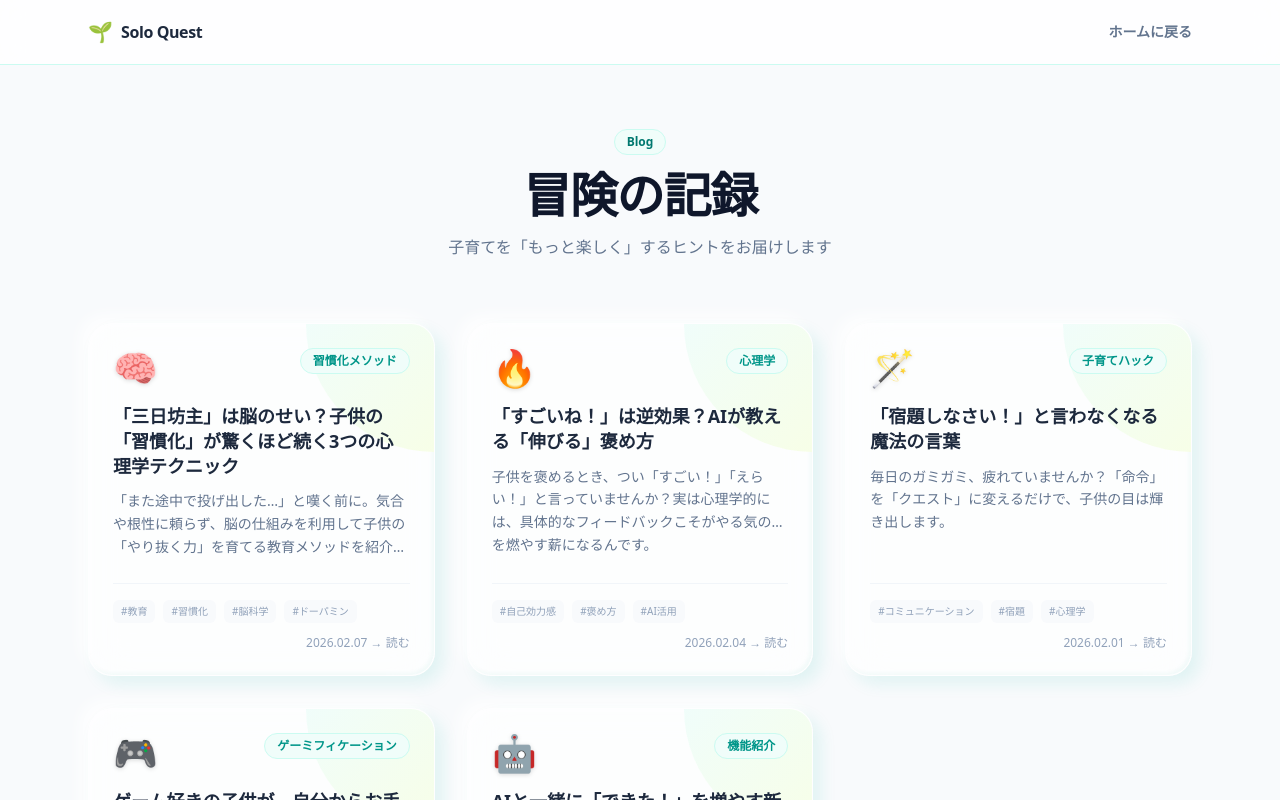
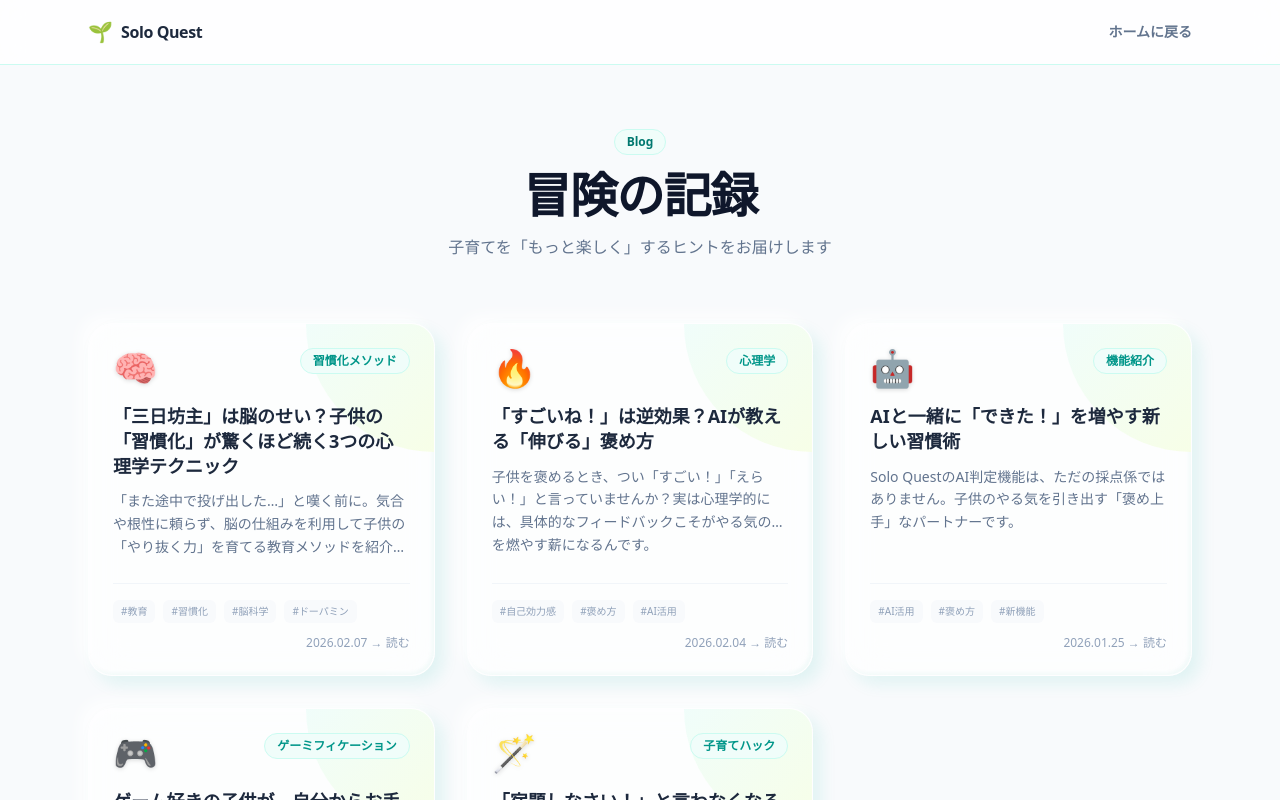
Before and after one commit to kimu0223/solo-quest-lp, a Next.js app: page /blog in a window 1280 px wide. Shown: the top 800 px of the page. Built offline with nearby package versions, Linux system fonts and the light colour scheme.

Commit message:
ブログ記事のコンテンツID1,2,3を追加・更新

```diff
--- a/app/blog/posts.ts
+++ b/app/blog/posts.ts
@@ -1,8 +1,8 @@
 export type BlogPost = {
     id: number;
     title: string;
-    excerpt: string; // 一覧用の短い説明
-    content: string; // ★ここが本文です（HTMLタグを含みます）
+    excerpt: string;
+    content: string;
     date: string;
     category: string;
     tags: string[];
@@ -45,11 +45,6 @@ export type BlogPost = {
         勉強やお手伝いにも、この仕組みを取り入れましょう。</p>
         <p>ただし、毎回同じご褒美だと脳は慣れてしまいます。<br>
         「今日は何がもらえるかな？」という<strong>ランダム性</strong>や、Solo Questのような<strong>「褒め言葉のバリエーション」</strong>が、子供の脳を刺激し続けます。</p>
-
-        <h2>まとめ：Solo Questで「仕組み」を作ろう</h2>
-        <p>根性論で子供を動かすのは、親も子も疲弊します。<br>
-        脳科学に基づいた「仕組み」を使えば、習慣化はもっと楽に、楽しいものに変わります。<br>
-        まずは今日、お子さんと一緒に「ベイビーステップ」を決めてみませんか？</p>
       `,
     },
     {
@@ -72,33 +67,90 @@ export type BlogPost = {
       `,
     },
     {
-      id: 1,
+      id: 3, // ★ここから新しく追加した内容です
+      title: "AIと一緒に「できた！」を増やす新しい習慣術",
+      excerpt: "Solo QuestのAI判定機能は、ただの採点係ではありません。子供のやる気を引き出す「褒め上手」なパートナーです。",
+      date: "2026.01.25",
+      category: "機能紹介",
+      tags: ["AI活用", "褒め方", "新機能"],
+      emoji: "🤖",
+      content: `
+        <h2>親だって、疲れている時はある</h2>
+        <p>「子供を褒めて伸ばしましょう」<br>
+        育児書にはそう書いてありますが、毎日忙しい親御さんにとって、それは簡単なことではありません。<br>
+        夕飯の支度中に「見て見て！」と言われても、つい「後でね」と言ってしまう…。そんな罪悪感を抱えている方は多いのではないでしょうか。</p>
+
+        <h2>AIは「無尽蔵の優しさ」を持っている</h2>
+        <p>Solo QuestのAIには、疲れもストレスもありません。<br>
+        何度話しかけても、どんなに些細なことでも、毎回全力で「すごい！」「よくやった！」と反応してくれます。</p>
+        <p>この<strong>「即座のフィードバック」</strong>こそが、習慣化の鍵です。<br>
+        行動した瞬間に報酬（褒め言葉）があることで、脳は「これをすると気持ちいい」と学習し、次もやろうという意欲が湧くのです。</p>
+
+        <h2>親の代わりではなく、親の味方</h2>
+        <p>AIに任せることに抵抗があるかもしれません。<br>
+        でも、AIが子供の「できた！」を受け止めてくれることで、親御さんには「心に余裕」が生まれます。</p>
+        <p>余裕がある時に、AIの記録を見ながら「今日こんなに頑張ったんだね」と改めて褒めてあげる。<br>
+        そんな<strong>「AIと親の連携プレー」</strong>が、新しい時代の子育て習慣です。</p>
+      `,
+    },
+    {
+      id: 2, // ★ここから新しく追加した内容です
+      title: "ゲーム好きの子供が、自分からお手伝いをする理由",
+      excerpt: "RPGのレベルアップが大好きな子ほど、実は「成長したい」という意欲が強いんです。",
+      date: "2026.01.28",
+      category: "ゲーミフィケーション",
+      tags: ["ゲーム脳", "お手伝い", "自主性"],
+      emoji: "🎮",
+      content: `
+        <h2>なぜ、ゲームなら何時間でも集中できるのか？</h2>
+        <p>勉強は10分で飽きるのに、レベル上げなら3時間でも続ける。<br>
+        この違いは<strong>「成長の可視化」</strong>にあります。</p>
+        <p>ゲームでは、敵を倒せばすぐに経験値が入り、ゲージが溜まり、レベルアップの音が鳴ります。<br>
+        「自分の行動が結果に繋がった」と一目でわかるから、脳が快感を覚えるのです。</p>
+
+        <h2>現実世界は「フィードバック」が遅い</h2>
+        <p>一方、現実のお手伝いや勉強は、成果が見えにくいものです。<br>
+        「お手伝いして偉いね」と言われるのはたまにですし、勉強の結果が出るのはテストの日。<br>
+        これでは子供のモチベーションは続きません。</p>
+
+        <h2>日常をRPGに変えるSolo Quest</h2>
+        <p>Solo Questは、現実のタスクにゲームの文法を持ち込みます。</p>
+        <ul>
+          <li>歯磨きをする → <strong>経験値ゲット！</strong></li>
+          <li>着替えをする → <strong>レベルアップ！</strong></li>
+          <li>一週間続ける → <strong>レア装備を獲得！</strong></li>
+        </ul>
+        <p>「やらされるお手伝い」が「自分のレベルを上げるためのクエスト」に変わった瞬間、子供の目の色は変わります。<br>
+        ゲーム好きのお子さんこそ、このアプリの才能があるのです。</p>
+      `,
+    },
+    {
+      id: 1, // ★ここから新しく追加した内容です
       title: "「宿題しなさい！」と言わなくなる魔法の言葉",
       excerpt: "毎日のガミガミ、疲れていませんか？「命令」を「クエスト」に変えるだけで、子供の目は輝き出します。",
       date: "2026.02.01",
       category: "子育てハック",
       tags: ["コミュニケーション", "宿題", "心理学"],
       emoji: "🪄",
-      content: "<p>（本文準備中...）</p>",
-    },
-    {
-      id: 2,
-      title: "ゲーム好きの子供が、自分からお手伝いをする理由",
-      excerpt: "RPGのレベルアップが大好きな子ほど、実は「成長したい」という意欲が強いんです。",
-      date: "2026.01.28",
-      category: "ゲーミフィケーション",
-      tags: ["ゲーム脳", "お手伝い", "自主性"],
-      emoji: "🎮",
-      content: "<p>（本文準備中...）</p>",
-    },
-    {
-      id: 3,
-      title: "AIと一緒に「できた！」を増やす新しい習慣術",
-      excerpt: "Solo QuestのAI判定機能は、ただの採点係ではありません。子供のやる気を引き出す「褒め上手」なパートナーです。",
-      date: "2026.01.25",
-      category: "機能紹介",
-      tags: ["AI活用", "褒め方", "新機能"],
-      emoji: "🤖",
-      content: "<p>（本文準備中...）</p>",
+      content: `
+        <h2>「しなさい」と言われるほど、やりたくなくなる</h2>
+        <p>心理学には<strong>「心理的リアクタンス」</strong>という言葉があります。<br>
+        人間は、他人から強制されると、自由を奪われたと感じて無意識に反発してしまう性質があります。</p>
+        <p>つまり、「宿題しなさい！」と言えば言うほど、子供の脳内では「意地でもやるもんか」というブレーキがかかってしまうのです。</p>
+
+        <h2>言葉を「命令」から「冒険」に変える</h2>
+        <p>では、どうすればいいのでしょうか？<br>
+        答えは、子供に<strong>「自己決定感（自分で決めた感覚）」</strong>を持たせることです。</p>
+        <p>Solo Questを使うと、声かけはこう変わります。</p>
+        <div class="bg-teal-50 p-4 rounded-lg my-4 border-l-4 border-teal-500">
+          <p class="font-bold text-slate-700">❌ Before：「早く着替えなさい！」（命令）</p>
+          <p class="font-bold text-teal-700">⭕ After：「勇者さん、今のクエストは何ですか？」（確認）</p>
+        </div>
+
+        <h2>「やらされる」から「攻略する」へ</h2>
+        <p>「クエスト（冒険）」という言葉には、「自分で選んで挑戦する」というニュアンスが含まれています。<br>
+        「着替えクエスト、スタート！」と宣言することで、子供はそれを親からの命令ではなく、<strong>自分がクリアすべきミッション</strong>として捉え直します。</p>
+        <p>言葉一つで、子供の態度は魔法のように変わります。ぜひ今日から試してみてください。</p>
+      `,
     },
   ];
```
